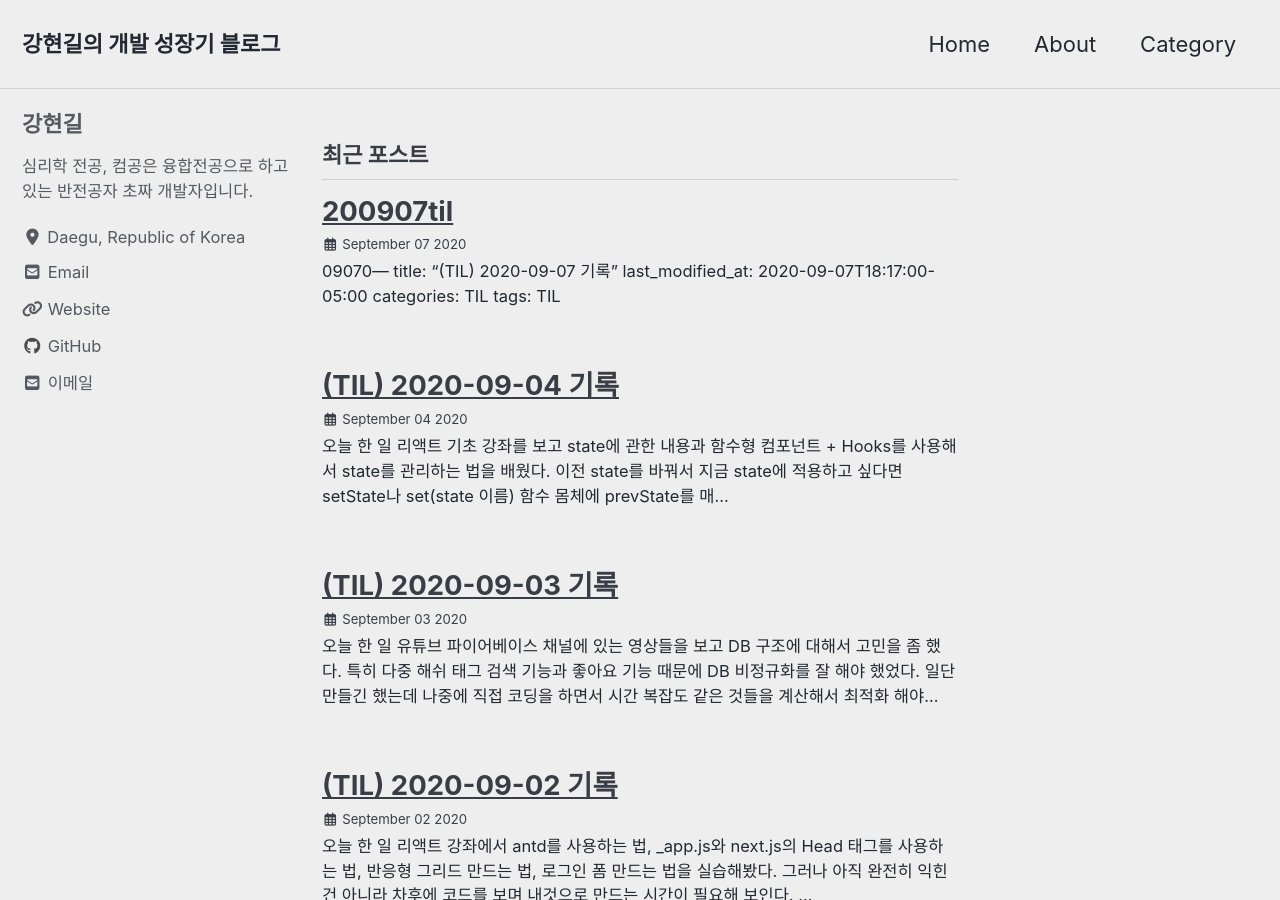
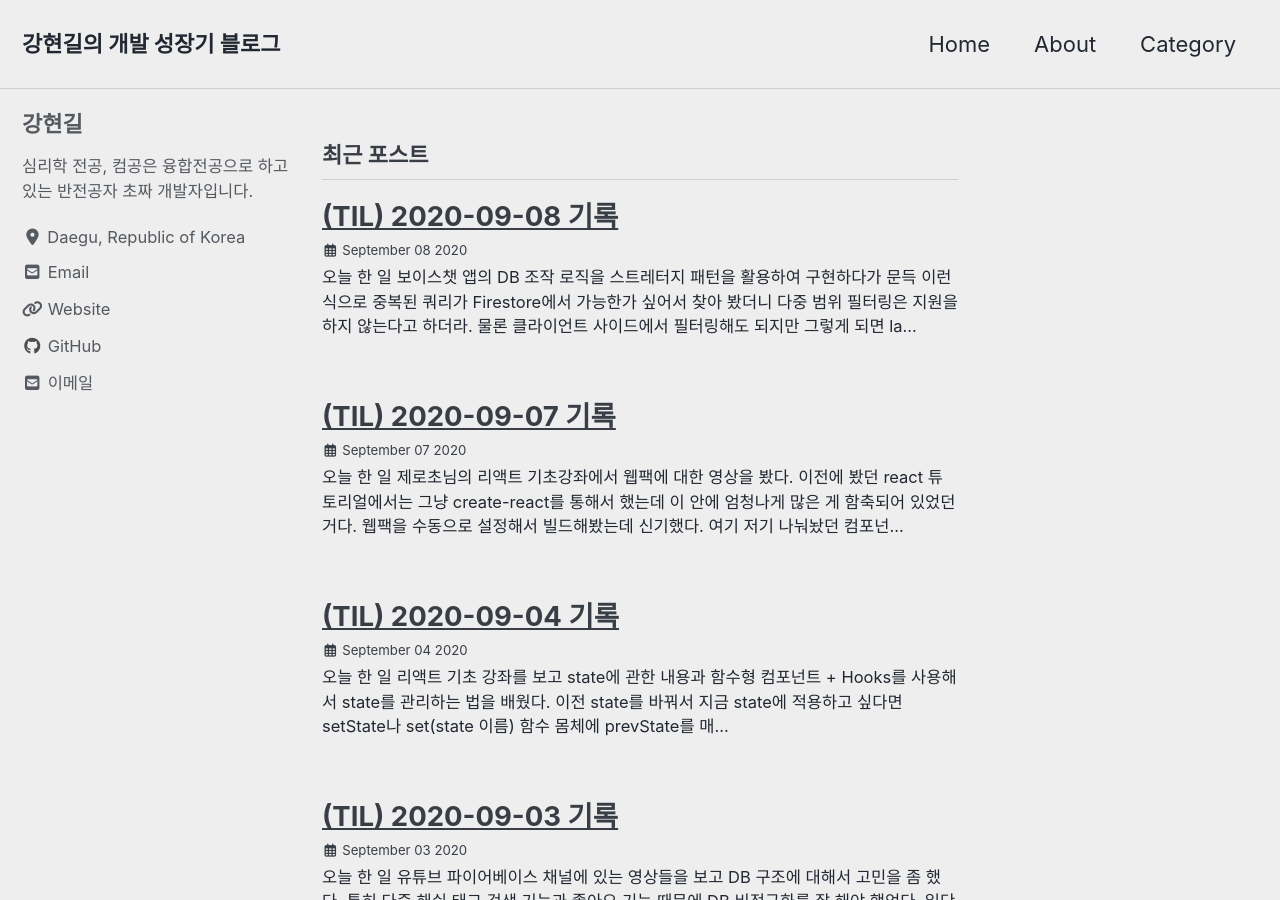
Before and after one commit to nammunsik/tksuns12.github.io, a Jekyll site: the page built from index.html, in a window 1280 px wide and 900 px high. Built offline with Jekyll 4.4.1, drawn with Linux system fonts in a browser that asks for light colours; cached includes are drawn as plain includes; nearby versions of some CDN libraries; the list of posts is cut into pages by our own code; some of the changed text lies outside the part shown.

Commit message:
200908til 포스팅

```diff
--- a/_posts/2020-09-07-200907til.md
+++ b/_posts/2020-09-07-200907til.md
@@ -1,4 +1,4 @@
-09070---
+---
 title: "(TIL) 2020-09-07 기록"
 last_modified_at: 2020-09-07T18:17:00-05:00
 categories:
--- /dev/null
+++ b/_posts/2020-09-08-200908til.md
@@ -0,0 +1,18 @@
+---
+title: "(TIL) 2020-09-08 기록"
+last_modified_at: 2020-09-08T20:54:00-05:00
+categories:
+  - TIL
+tags:
+  - TIL
+---
+
+## 오늘 한 일
+- 보이스챗 앱의 DB 조작 로직을 스트레터지 패턴을 활용하여 구현하다가 문득 이런 식으로 중복된 쿼리가 Firestore에서 가능한가 싶어서 찾아 봤더니 다중 범위 필터링은 지원을 하지 않는다고 하더라. 물론 클라이언트 사이드에서 필터링해도 되지만 그렇게 되면 lazy하게 데이터를 불러와서 한 번에 20개 정도를 로딩해야 하는데 만약 조건에 맞는 데이터를 처음에 못 찾으면 20개를 채울 때까지 한없이 쿼리를 반복해야 하기 때문에 희귀한 필터를 적용해서 검색하게 됐을 때 그 성능은 절대 보장하지 못한다. 아마 끔찍한 UX를 안겨줄 가능성이 높다.
+- 그래서 나는 SQL이 필요하다고 생각했다. 생각보다 우리 앱이 복잡한 앱이었다. 그래서 AWS, Azure, GCP 등을 계속 살펴봤는데 전혀 이해가 가지 않았다. 왜냐하면 백엔드에 대한 지식이 전무하기 때문이고 파이어베이스는 데이터베이스를 만들면 알아서 서버를 꾸리고 API까지 제공하기 때문이다. 몇 시간을 머리를 싸매고 블로그와 공식 문서들을 탐방해보니 일단 서버를 만들고(가상머신을 만들고) 각종 필요한 서비스들을 활성화한 뒤(SQL, 푸시 메시지 서비스, 인증 서비스 등) 서버에 백엔드 애플리케이션을 만들어 클라이언트에서 서버 앱을 실행하고 서버 앱이 서비스에 접근하여 그 응답을 수신하여 다시 클라이언트로 넘겨주어야 하는 것이다. 그래서 사실 flutter 코드 내에서 쓸 API들을 내가 직접 짜야 한다. 아직 잘 모르기 때문에 당분간 web FE 공부보다는 클라우드 컴퓨팅 사용법에 대해서 익히려고 한다.
+- AWS가 유명하지만 왠지 요즘 github를 인수하고 .NET을 오픈하며 친오픈소스로 갈아탄 MS에서 서비스하는 Microsoft Azure가 잠재력이 높아 보이고 가격도 저렴해서 일단 Azure로 그렇게 하는 방법을 연구하고 찾아봐야겠다. 이러다가 풀스택 개발자 되겠다 ㅎㅎ..
+
+## 내일 할 일
+- 그리디 문제 하나를 마저 풀고 DP 공부를 하고 시간이 남으면 백준 DP문제를 풀기 시작해야겠다.
+- 학교에서 하는 오픈소스 관련 강의를 듣는다.
+- 내일부터는 기존에 web 공부하던 시간과 플러터 프로젝트 코딩하던 시간을 모두 azure 사용법을 익히는 데 투자할 것이다.
```
